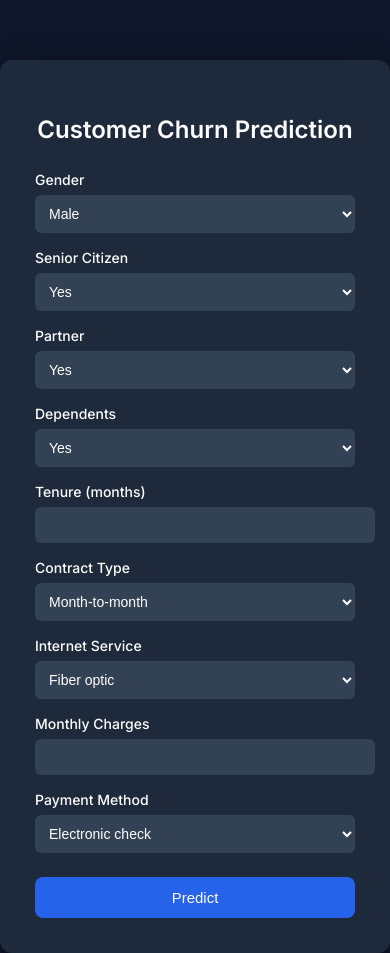
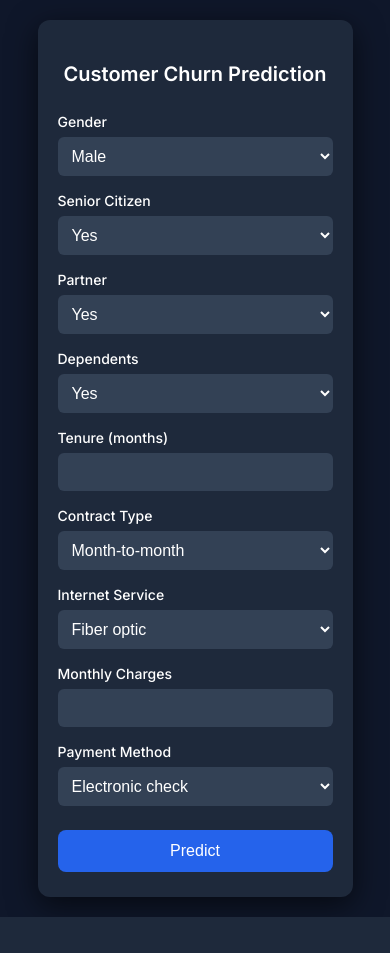
Before and after one commit to surendarg2003/customer-churn-transformer, a Flask app: page / in a window 390 px wide. After the commit the page ends 917 px from the top, so only its background shows below. Run offline with Flask 3, Linux system fonts and the light colour scheme.

Commit message:
Update index.html

```diff
--- a/templates/index.html
+++ b/templates/index.html
@@ -5,9 +5,15 @@
 
 <title>Customer Churn Prediction</title>
 
+<meta name="viewport" content="width=device-width, initial-scale=1.0">
+
 <link href="https://fonts.googleapis.com/css2?family=Inter:wght@300;400;500;600&display=swap" rel="stylesheet">
 
 <style>
+
+*{
+box-sizing:border-box;
+}
 
 body{
     font-family: 'Inter', sans-serif;
@@ -16,7 +22,7 @@ body{
     justify-content:center;
     align-items:flex-start;
     min-height:100vh;
-    padding-top:60px;
+    padding:20px;
     margin:0;
     color:white;
 }
@@ -24,7 +30,8 @@ body{
 .container{
     background:#1e293b;
     padding:35px;
-    width:420px;
+    width:90%;
+    max-width:420px;
     border-radius:12px;
     box-shadow:0 8px 30px rgba(0,0,0,0.6);
 }
@@ -91,6 +98,28 @@ button:hover{
 
 .result p{
     margin:6px 0;
+}
+
+/* Mobile optimization */
+
+@media (max-width:480px){
+
+.container{
+    padding:25px 20px;
+}
+
+h2{
+    font-size:20px;
+}
+
+input,select{
+    font-size:16px;
+}
+
+button{
+    font-size:16px;
+}
+
 }
 
 </style>
```
